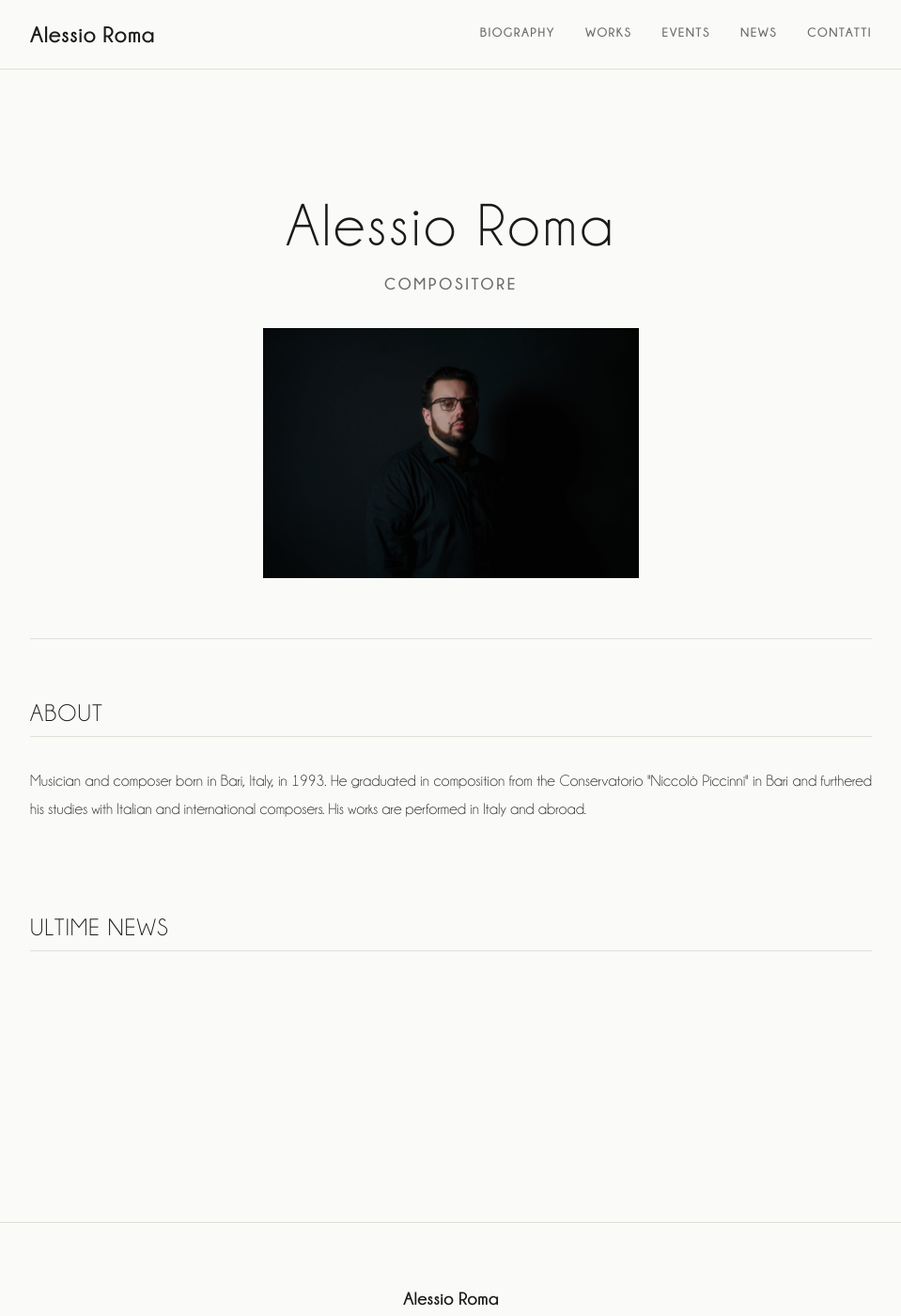
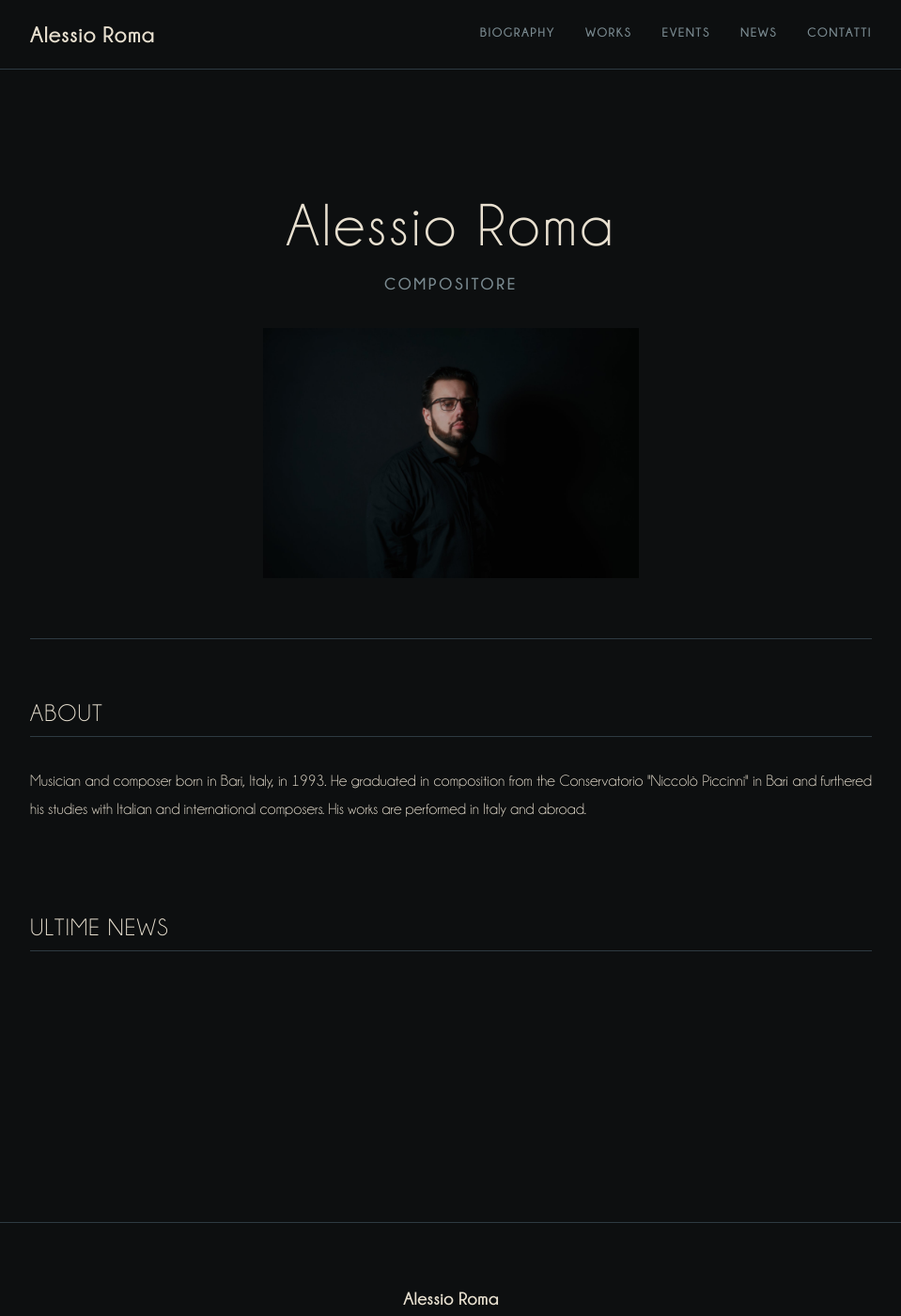
Before and after one commit to alessioroma-music/alessioroma, a Jekyll site: the page built from index.md, in a window 1280 px wide and 1400 px high. Shown: the whole window at 94% size, without its empty margins (160-1119 px from the left). Built offline with Jekyll 4.4.1, drawn with Linux system fonts in a browser that asks for light colours.

Commit message:
Apply dark color scheme
Dark bg (#0D0F10), surface (#1C2228), border (#2E3A42),
ivory text (#E8E0D0), grey secondary (#7A8A90), foggy blue accent (#B8C8D4).

Co-Authored-By: Claude Sonnet 4.6 <noreply@anthropic.com>

```diff
--- a/assets/css/style.css
+++ b/assets/css/style.css
@@ -35,15 +35,15 @@
 
 /* --- Variabili --- */
 :root {
-  --color-bg: #FAFAF8;
-  --color-text: #2C2C2C;
-  --color-text-light: #6B6B6B;
-  --color-accent: #8B6914;
-  --color-accent-light: #C4A44A;
-  --color-border: #E2DFD8;
-  --color-surface: #F2F0EB;
-  --color-white: #FFFFFF;
-  --color-black: #1A1A1A;
+  --color-bg: #0D0F10;
+  --color-text: #E8E0D0;
+  --color-text-light: #7A8A90;
+  --color-accent: #B8C8D4;
+  --color-accent-light: #C8D8E4;
+  --color-border: #2E3A42;
+  --color-surface: #1C2228;
+  --color-white: #0D0F10;
+  --color-black: #E8E0D0;
 
   --font-display: 'Champagne & Limousines', sans-serif;
   --font-body: 'Champagne & Limousines', sans-serif;
@@ -762,7 +762,7 @@ img { max-width: 100%; height: auto; }
   position: fixed;
   inset: 0;
   z-index: 1000;
-  background: rgba(20, 18, 14, 0.75);
+  background: rgba(5, 7, 8, 0.88);
   backdrop-filter: blur(6px);
   -webkit-backdrop-filter: blur(6px);
   align-items: center;
```
